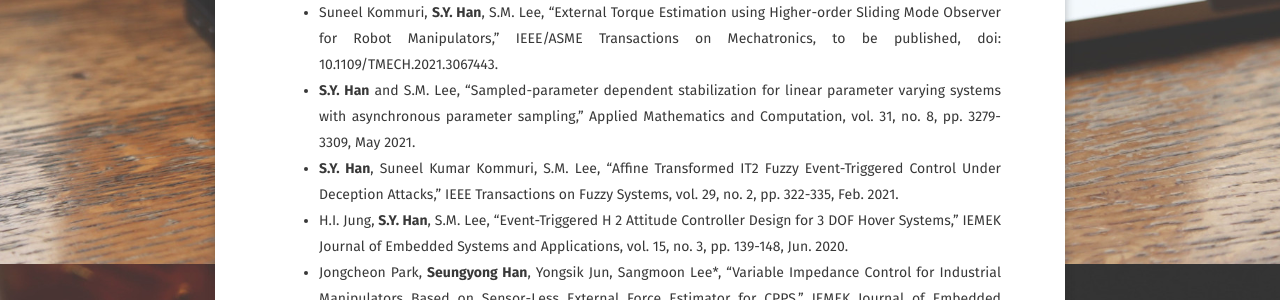
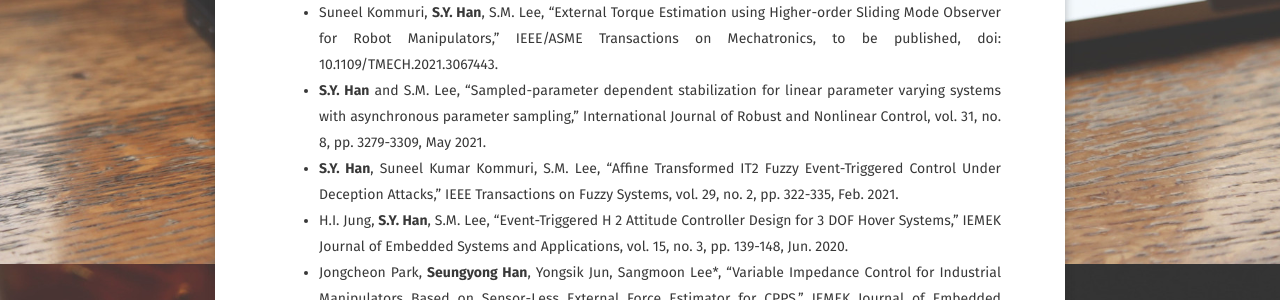
Before and after one commit to Expert-Han/Expert-Han.github.io, a Jekyll site: the page built from papers/index.md, in a window 1280 px wide. Shown: the part 636-936 px from the top of the page. Built offline with Jekyll 4.4.1, drawn with Linux system fonts in a browser that asks for light colours; some web fonts are replaced.

Commit message:
Update index.md

```diff
--- a/papers/index.md
+++ b/papers/index.md
@@ -19,7 +19,7 @@ comments: false
 - Suneel Kommuri, **S.Y. Han**, S.M. Lee, "External Torque Estimation using Higher-order Sliding Mode Observer for Robot Manipulators,"
 IEEE/ASME Transactions on Mechatronics, to be published, doi: 10.1109/TMECH.2021.3067443.
 - **S.Y. Han** and S.M. Lee, "Sampled-parameter dependent stabilization for linear parameter varying systems with asynchronous parameter sampling,"
-Applied Mathematics and Computation, vol. 31, no. 8, pp. 3279-3309, May 2021.
+International Journal of Robust and Nonlinear Control, vol. 31, no. 8, pp. 3279-3309, May 2021.
 - **S.Y. Han**, Suneel Kumar Kommuri, S.M. Lee, "Affine Transformed IT2 Fuzzy Event-Triggered Control Under Deception Attacks," IEEE Transactions on Fuzzy Systems, vol. 29, no. 2, pp. 322-335, Feb. 2021.
 - H.I. Jung, **S.Y. Han**, S.M. Lee, "Event-Triggered H 2 Attitude Controller Design for 3 DOF Hover Systems," IEMEK Journal of Embedded Systems and Applications, vol. 15, no. 3, pp. 139-148, Jun. 2020.
 - Jongcheon Park, **Seungyong Han**, Yongsik Jun, Sangmoon Lee*, "Variable Impedance Control for Industrial Manipulators Based on Sensor-Less External Force Estimator for CPPS," IEMEK Journal of Embedded Systems and Applications, vol. 14 no. 5, pp. 259-267, Oct. 2019.
```
